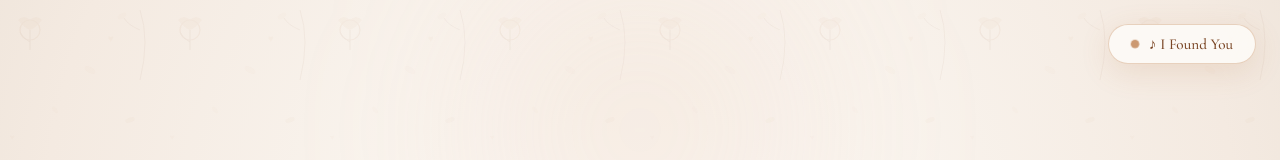
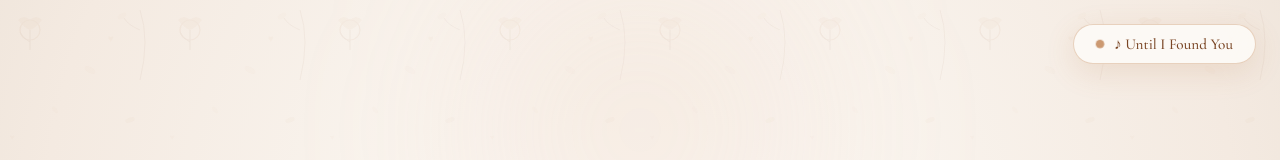
Before and after one commit to Abhishekrrrr/happy-birthday, a plain HTML site: page index.html in a window 1280 px wide. Shown: the top 160 px of the page. Drawn offline with nearby package versions, Linux system fonts and the light colour scheme.

Commit message:
feat: replace melody with Until I Found You - Stephen Sanchez (E major, E→C#m→A→B)

```diff
--- a/index.html
+++ b/index.html
@@ -511,7 +511,7 @@
     <div class="music-widget" id="musicWidget">
       <button class="music-btn" id="musicToggleBtn" onclick="toggleMusic()">
         <span class="music-pulse"></span>
-        <span id="musicBtnText">♪ I Found You</span>
+        <span id="musicBtnText">♪ Until I Found You</span>
       </button>
     </div>
 
@@ -869,43 +869,67 @@
       noise.start();
     }
 
-    // ── "I Found You" – The Wanted  (piano melody + bass, key of C major) ──
+    // ── "Until I Found You" – Stephen Sanchez (key of E major) ──
     const noteFreq = {
-      // treble
-      "C4":261.63,"D4":293.66,"E4":329.63,"F4":349.23,"G4":392.00,
-      "A4":440.00,"B4":493.88,
-      "C5":523.25,"D5":587.33,"E5":659.25,"F5":698.46,"G5":783.99,"A5":880.00,
-      // bass
-      "C3":130.81,"G3":196.00,"A3":220.00,"F3":174.61,"E3":164.81,"B2":123.47
+      // melody (treble)
+      "E4":329.63,"F#4":369.99,"G#4":415.30,"A4":440.00,"B4":493.88,
+      "C#5":554.37,"D#5":622.25,"E5":659.25,"F#5":739.99,"G#5":830.61,
+      "A5":880.00,"B5":987.77,
+      // bass / chords
+      "E2":82.41,"B2":123.47,"C#3":138.59,"A2":110.00,
+      "E3":164.81,"G#3":207.65,"A3":220.00,"B3":246.94,"C#4":277.18,
+      "F#3":184.99,"D#4":311.13
     };
 
-    // "I Found You" iconic intro/chorus piano riff (C major)
-    // Pattern: C-E-G-E  C-E-G-A  F-A-C-A  G-B-D-B  (repeating)
+    // "Until I Found You" — main piano melody (E major, flowing feel)
+    // Chord progression: E → C#m → A → B  (repeating)
     const melody = [
-      // bar 1 — C major arpeggio up
-      {n:"C4",d:0.22},{n:"E4",d:0.22},{n:"G4",d:0.22},{n:"E4",d:0.22},
-      // bar 2 — C major with high A
-      {n:"C4",d:0.22},{n:"E4",d:0.22},{n:"G4",d:0.22},{n:"A4",d:0.22},
-      // bar 3 — F major arpeggio
-      {n:"F4",d:0.22},{n:"A4",d:0.22},{n:"C5",d:0.22},{n:"A4",d:0.22},
-      // bar 4 — G major arpeggio
-      {n:"G4",d:0.22},{n:"B4",d:0.22},{n:"D5",d:0.22},{n:"B4",d:0.22},
-      // bar 5 — repeat C higher
-      {n:"C5",d:0.22},{n:"E5",d:0.22},{n:"G5",d:0.22},{n:"E5",d:0.22},
-      // bar 6 — C major again
-      {n:"C5",d:0.22},{n:"E5",d:0.22},{n:"G5",d:0.22},{n:"A5",d:0.22},
-      // bar 7 — F major high
-      {n:"F5",d:0.22},{n:"A5",d:0.22},{n:"C5",d:0.44},
-      // bar 8 — resolve G → C
-      {n:"G4",d:0.22},{n:"B4",d:0.22},{n:"D5",d:0.22},{n:"C5",d:0.55}
+      // ── Phrase 1 — E major ──
+      {n:"B5",d:0.45},{n:"A5",d:0.30},{n:"G#5",d:0.30},
+      {n:"F#5",d:0.45},{n:"E5",d:0.60},
+      {n:"E5",d:0.30},{n:"F#5",d:0.30},{n:"G#5",d:0.30},
+
+      // ── Phrase 2 — C#m ──
+      {n:"A5",d:0.45},{n:"G#5",d:0.30},{n:"F#5",d:0.30},
+      {n:"E5",d:0.45},{n:"C#5",d:0.60},
+      {n:"C#5",d:0.30},{n:"E5",d:0.30},{n:"F#5",d:0.30},
+
+      // ── Phrase 3 — A major ──
+      {n:"G#5",d:0.45},{n:"F#5",d:0.30},{n:"E5",d:0.30},
+      {n:"A4",d:0.45},{n:"B4",d:0.30},{n:"C#5",d:0.30},
+      {n:"E5",d:0.60},
+
+      // ── Phrase 4 — B major (resolve) ──
+      {n:"F#5",d:0.45},{n:"E5",d:0.30},{n:"D#5",d:0.30},
+      {n:"E5",d:0.45},{n:"B4",d:0.90},
+
+      // ── Chorus lift — E ──
+      {n:"E5",d:0.30},{n:"G#5",d:0.30},{n:"B5",d:0.45},
+      {n:"A5",d:0.45},{n:"G#5",d:0.30},{n:"F#5",d:0.30},
+      {n:"E5",d:0.90},
+
+      // ── Chorus — C#m ──
+      {n:"C#5",d:0.30},{n:"E5",d:0.30},{n:"G#5",d:0.45},
+      {n:"F#5",d:0.45},{n:"E5",d:0.30},{n:"C#5",d:0.30},
+      {n:"B4",d:0.90},
+
+      // ── Chorus — A ──
+      {n:"A4",d:0.30},{n:"C#5",d:0.30},{n:"E5",d:0.45},
+      {n:"F#5",d:0.45},{n:"E5",d:0.30},{n:"C#5",d:0.30},
+      {n:"A4",d:0.90},
+
+      // ── Chorus — B (resolve back) ──
+      {n:"B4",d:0.30},{n:"D#5",d:0.30},{n:"F#5",d:0.45},
+      {n:"E5",d:0.45},{n:"D#5",d:0.30},{n:"B4",d:0.30},
+      {n:"E5",d:1.20}
     ];
 
-    // Bass chords (one per bar, 4/4 feel): C  C  F  G  C  C  F  G
+    // Bass chords — E  C#m  A  B  (soft arpeggiated)
     const bassPattern = [
-      ["C3","G3","C4"],   // C major
-      ["C3","G3","E3"],   // C major
-      ["F3","A3","C4"],   // F major
-      ["G3","B2","D4"],   // G major — D4 approximated via treble
+      ["E2","B2","E3","G#3"],    // E major
+      ["C#3","G#3","C#4","E3"],  // C# minor
+      ["A2","E3","A3","C#4"],    // A major
+      ["B2","F#3","B3","D#4"]    // B major
     ];
 
     function playNote(freq, duration, gainVal=0.06, type="triangle") {
@@ -938,7 +962,7 @@
       initAudioContext();
       isPlayingMusic = true;
       document.getElementById("musicWidget").classList.add("visible");
-      document.getElementById("musicBtnText").textContent = "♪ I Found You";
+      document.getElementById("musicBtnText").textContent = "♪ Until I Found You";
 
       function stepMelody() {
         if (!isPlayingMusic) return;
@@ -965,7 +989,7 @@
         if (pianoTimeout) clearTimeout(pianoTimeout);
         btnText.textContent = "▶ Play Music";
       } else {
-        btnText.textContent = "♪ I Found You";
+        btnText.textContent = "♪ Until I Found You";
         startPianoMelody();
       }
     }
```
